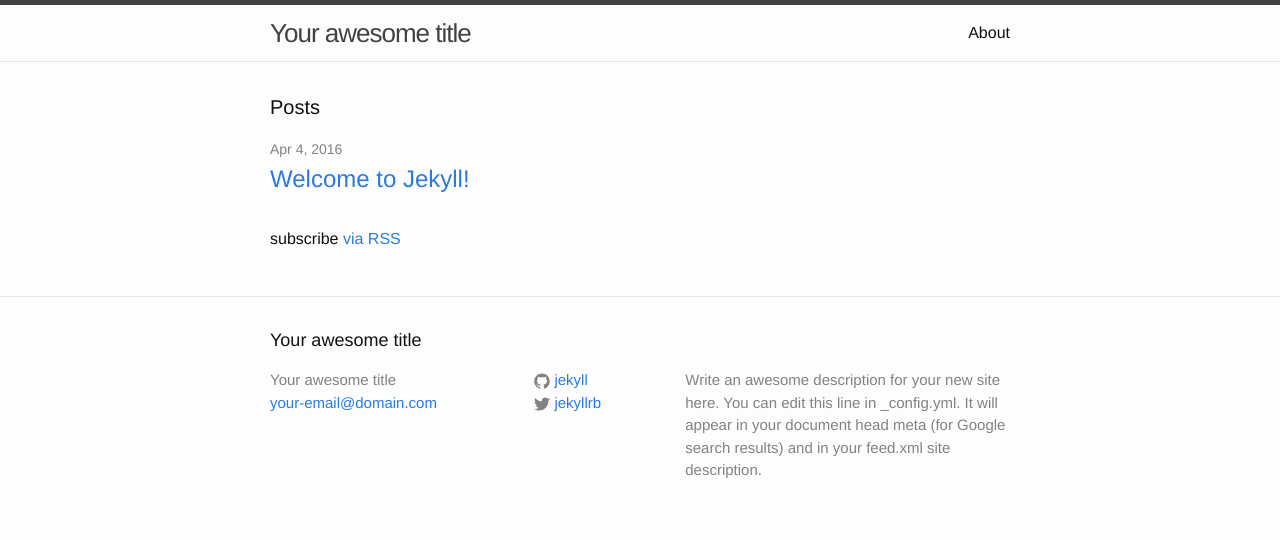
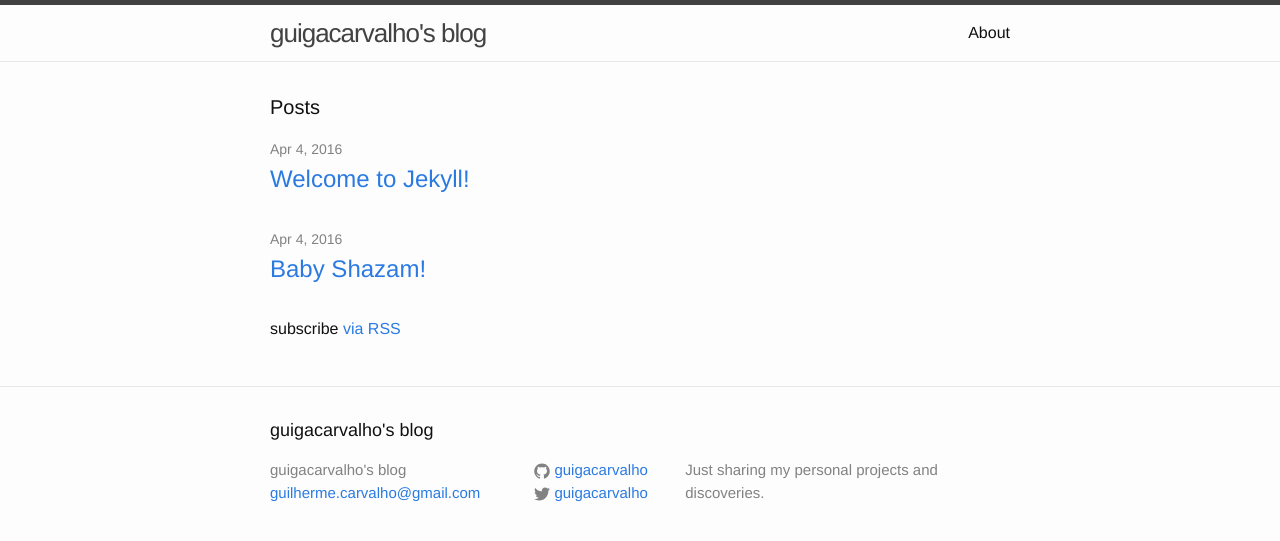
Before and after one commit to guigacarvalho/guigacarvalho.github.io, a Jekyll site: the page built from index.html, in a window 1280 px wide. Shown: the top 541 px of the page. Built offline with Jekyll 4.4.1, drawn with Linux system fonts in a browser that asks for light colours.

```diff
--- a/_config.yml
+++ b/_config.yml
@@ -6,16 +6,14 @@
 # 'jekyll serve'. If you change this file, please restart the server process.
 
 # Site settings
-title: Your awesome title
-email: your-email@domain.com
+title: guigacarvalho's blog
+email: guilherme.carvalho@gmail.com
 description: > # this means to ignore newlines until "baseurl:"
-  Write an awesome description for your new site here. You can edit this
-  line in _config.yml. It will appear in your document head meta (for
-  Google search results) and in your feed.xml site description.
+  Just sharing my personal projects and discoveries.
 baseurl: "" # the subpath of your site, e.g. /blog
-url: "http://yourdomain.com" # the base hostname & protocol for your site
-twitter_username: jekyllrb
-github_username:  jekyll
+url: "http://guigacarvalho.github.io" # the base hostname & protocol for your site
+twitter_username: guigacarvalho
+github_username:  guigacarvalho
 
 # Build settings
 markdown: kramdown
```
Also changed, not shown: _posts/2016-04-04-baby-shazam.markdown (added, +30 -0 lines), 1 other file.
